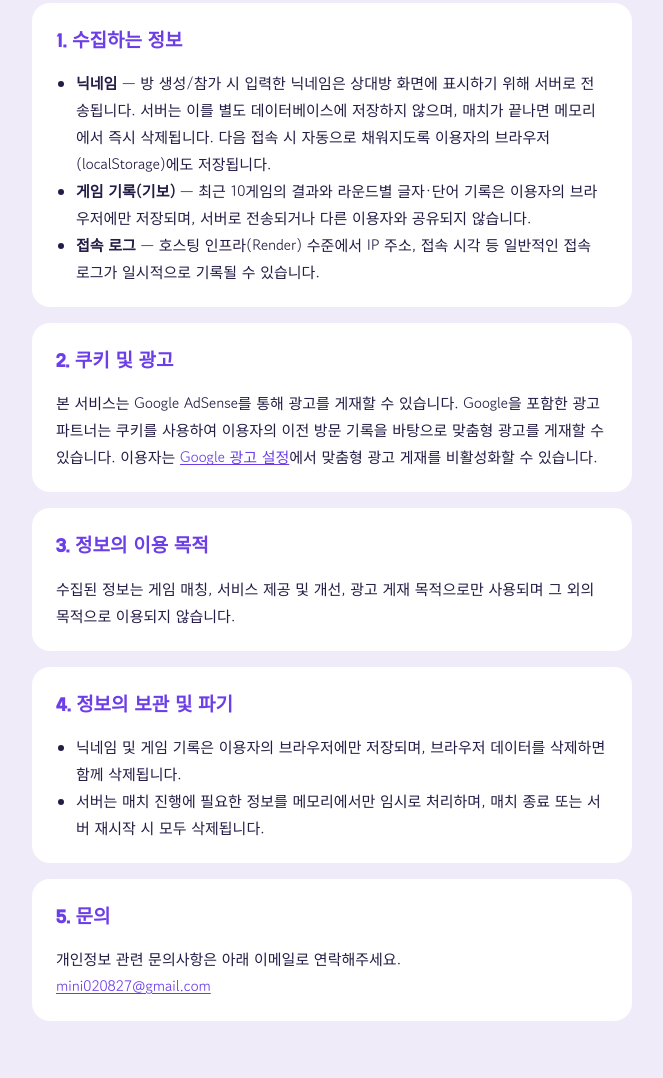
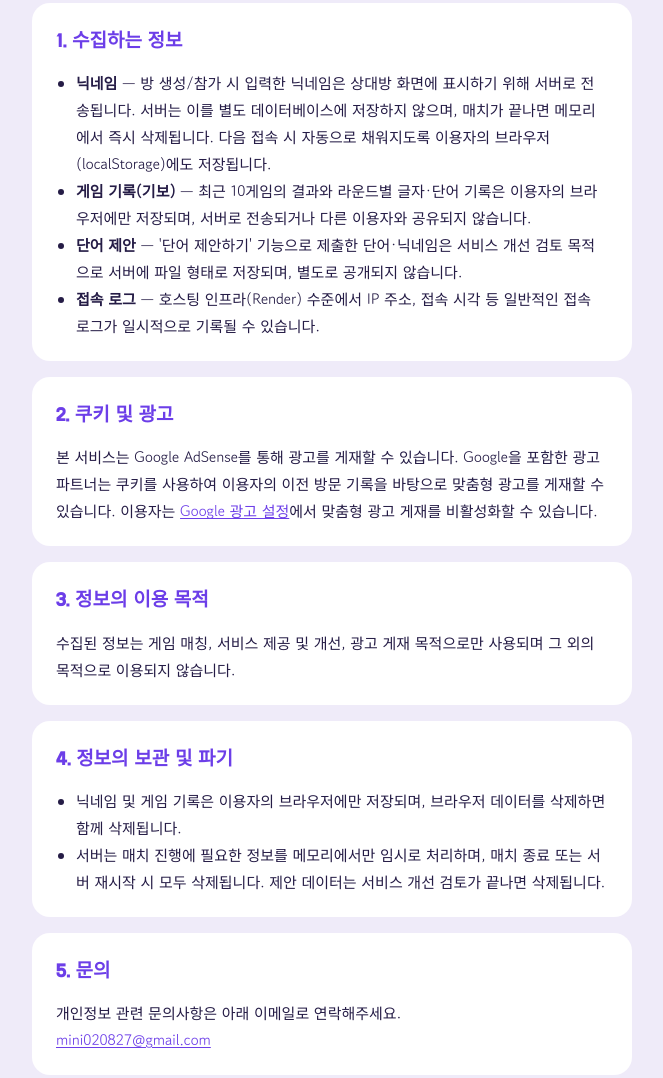
Before and after one commit to meinhyung/word-create, a website: page public/privacy.html in a window 1280 px wide. Shown: the part 187-1265 px from the top of the page, without its empty margins (308-971 px from the left). Drawn offline with Linux system fonts and the light colour scheme.

Commit message:
개인정보처리방침에 단어 제안 기능의 서버 저장 안내 추가
Co-Authored-By: Claude Sonnet 5 <noreply@anthropic.com>

```diff
--- a/public/privacy.html
+++ b/public/privacy.html
@@ -72,6 +72,7 @@
     <ul>
       <li><b>닉네임</b> — 방 생성/참가 시 입력한 닉네임은 상대방 화면에 표시하기 위해 서버로 전송됩니다. 서버는 이를 별도 데이터베이스에 저장하지 않으며, 매치가 끝나면 메모리에서 즉시 삭제됩니다. 다음 접속 시 자동으로 채워지도록 이용자의 브라우저(localStorage)에도 저장됩니다.</li>
       <li><b>게임 기록(기보)</b> — 최근 10게임의 결과와 라운드별 글자·단어 기록은 이용자의 브라우저에만 저장되며, 서버로 전송되거나 다른 이용자와 공유되지 않습니다.</li>
+      <li><b>단어 제안</b> — '단어 제안하기' 기능으로 제출한 단어·닉네임은 서비스 개선 검토 목적으로 서버에 파일 형태로 저장되며, 별도로 공개되지 않습니다.</li>
       <li><b>접속 로그</b> — 호스팅 인프라(Render) 수준에서 IP 주소, 접속 시각 등 일반적인 접속 로그가 일시적으로 기록될 수 있습니다.</li>
     </ul>
   </div>
@@ -95,7 +96,7 @@
     <h2>4. 정보의 보관 및 파기</h2>
     <ul>
       <li>닉네임 및 게임 기록은 이용자의 브라우저에만 저장되며, 브라우저 데이터를 삭제하면 함께 삭제됩니다.</li>
-      <li>서버는 매치 진행에 필요한 정보를 메모리에서만 임시로 처리하며, 매치 종료 또는 서버 재시작 시 모두 삭제됩니다.</li>
+      <li>서버는 매치 진행에 필요한 정보를 메모리에서만 임시로 처리하며, 매치 종료 또는 서버 재시작 시 모두 삭제됩니다. 제안 데이터는 서비스 개선 검토가 끝나면 삭제됩니다.</li>
     </ul>
   </div>
 
```
